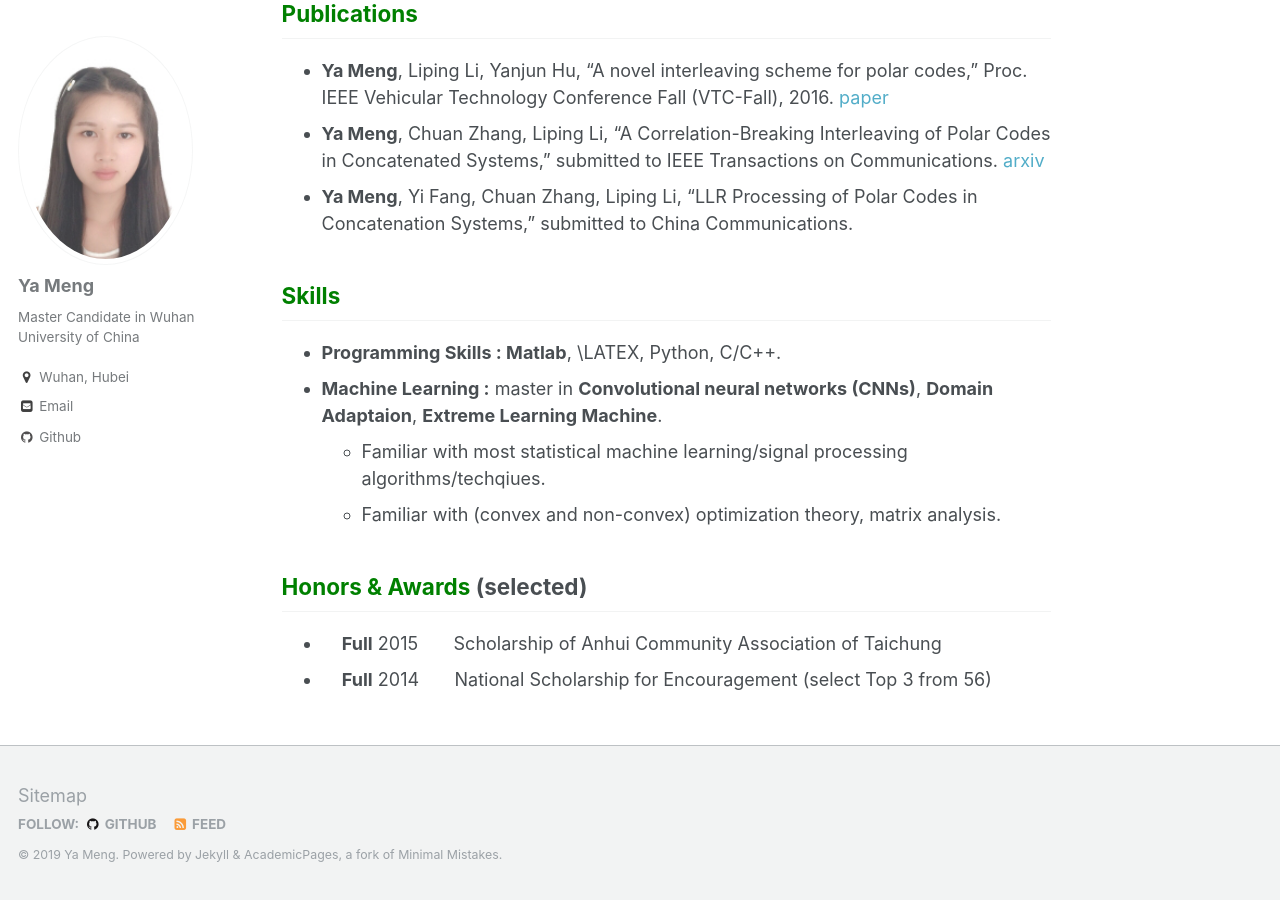
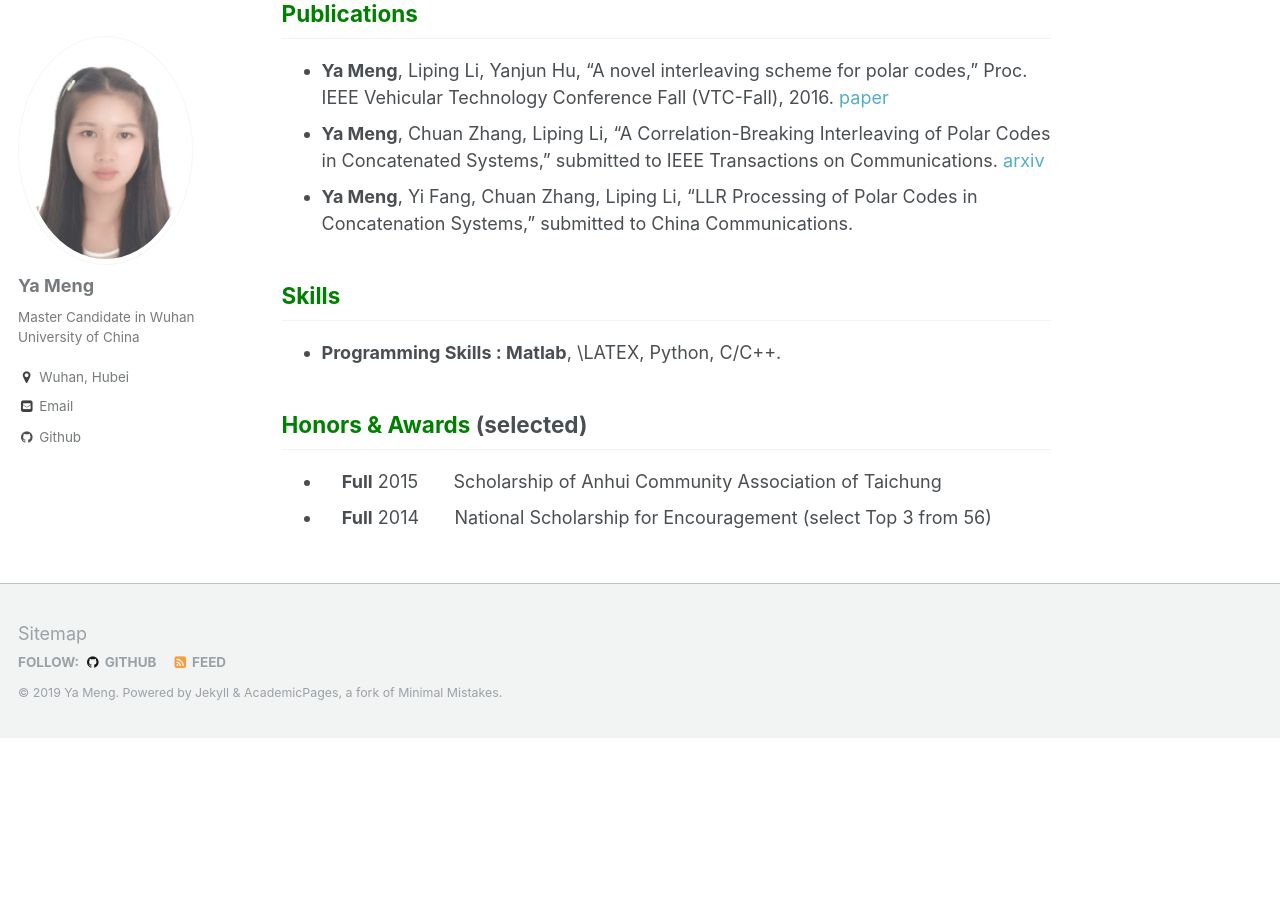
Before and after one commit to mengMia/yameng-ahu.github.io, a Jekyll site: the page built from _pages/about.md, in a window 1280 px wide and 900 px high, scrolled down 776 px. Built offline with Jekyll 4.4.1, drawn with Linux system fonts in a browser that asks for light colours; after the commit the page ends 1514 px from its top, so only the background shows below that.

Commit message:
Update about.md

```diff
--- a/_pages/about.md
+++ b/_pages/about.md
@@ -34,9 +34,6 @@ Systems,” submitted to China Communications.
 
 ## <span style="color: green"> Skills </span>
 * **Programming Skills : Matlab**, \LATEX, Python, C/C++.
-* **Machine Learning :** master in **Convolutional neural networks (CNNs)**, **Domain Adaptaion**, **Extreme Learning Machine**.
-  - Familiar with most statistical machine learning/signal processing algorithms/techqiues.
-  - Familiar with (convex and non-convex) optimization theory, matrix analysis.
 
 ## <span style="color: green"> Honors & Awards </span>(selected)
 *  &nbsp; &nbsp; **Full** 2015  &nbsp; &nbsp; &nbsp; Scholarship of Anhui Community Association of Taichung
```
